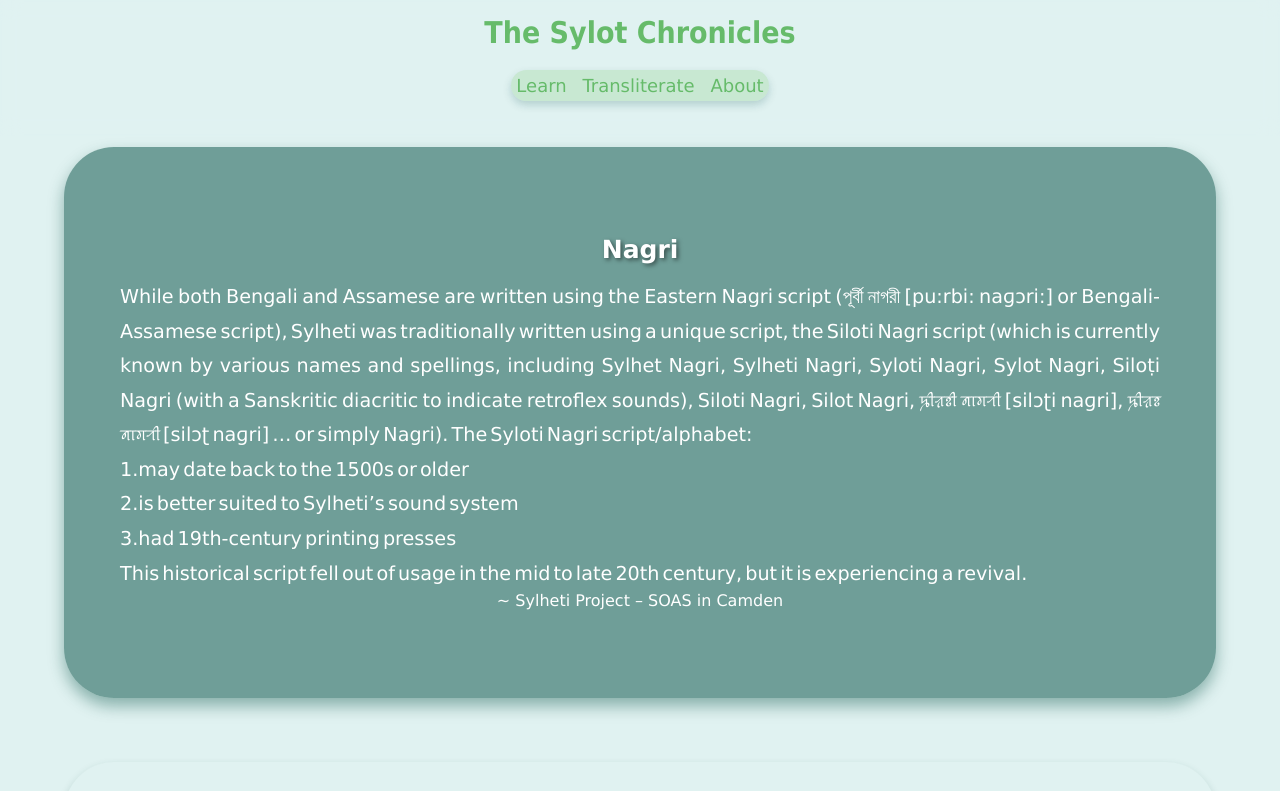
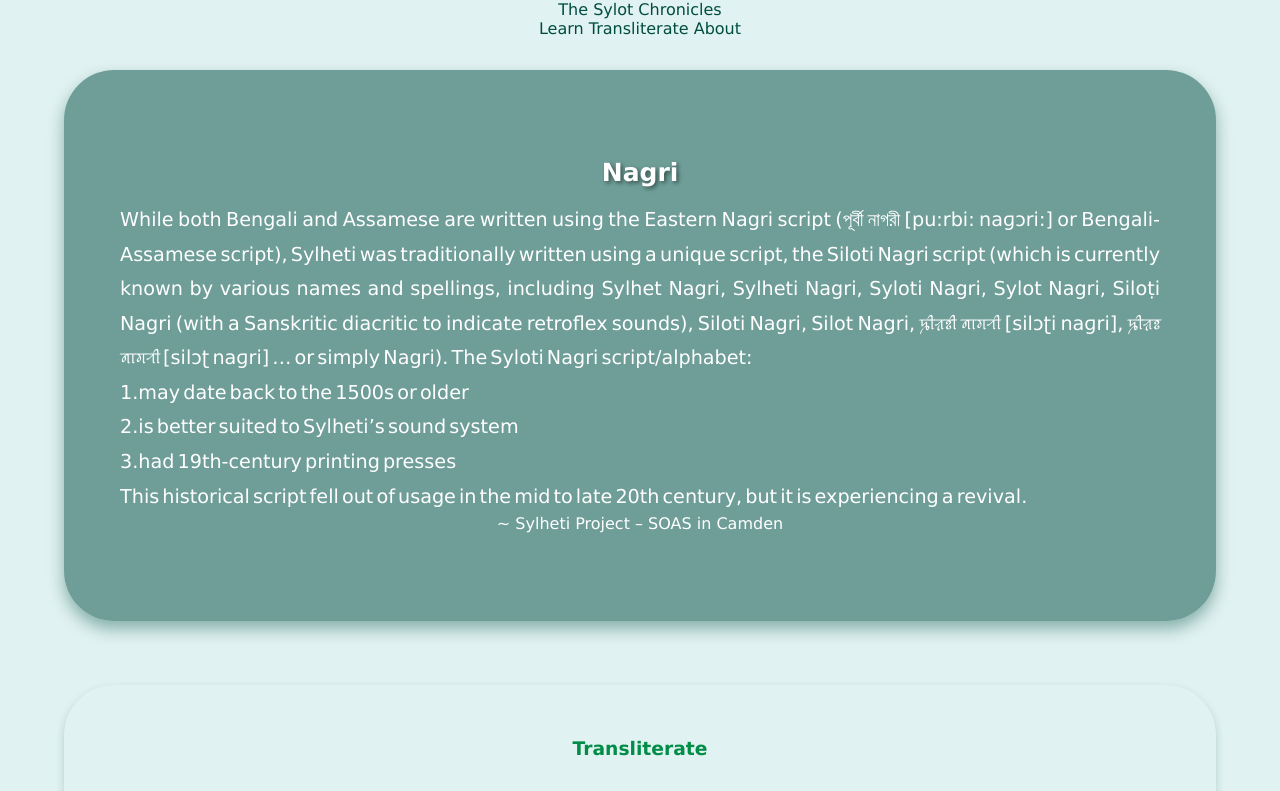
Before and after one commit to TheGzar/SylotChroniclesOrg, a plain HTML site: page Main/index.html in a window 1280 px wide. Shown: the top 791 px of the page. Drawn offline with Linux system fonts and the light colour scheme.

Commit message:
Update index.html

```diff
--- a/Main/index.html
+++ b/Main/index.html
@@ -9,17 +9,21 @@
 </head>
 
 <body>
-    <div class="navbar">
-        <div id="navbar">
-            <a id="logo" onclick="showSection('home')">The Sylot Chronicles</a>
 
-            <div id="nav">
-                <a id="learnlink" onclick="showSection('learn')">Learn</a>
-                <a id="transliteratelink" onclick="showSection('transliterate')">Transliterate</a>
-                <a id="aboutlink" onclick="showSection('about')">About</a>
-            </div>
-        </div>
+    <a class="logo" onclick="showSection('home')">The Sylot Chronicles</a>
+
+    <div class="nav">
+        <a onclick="showSection('learn')">Learn</a>
+        <a onclick="showSection('transliterate')">Transliterate</a>
+        <a onclick="showSection('about')">About</a>
     </div>
+
+
+    <!-- <div class="menu-container" onclick="toggleMenu()">&#9776;</div>
+    <div class="menu-dropdown" id="menuDropdown">
+        <a onclick="showSection('learn')">Learn</a>
+        <a onclick="showSection('transliterate')">Transliterate</a>
+    </div> -->
 
     <section id="home">
         <div class="overlay"></div>
```
